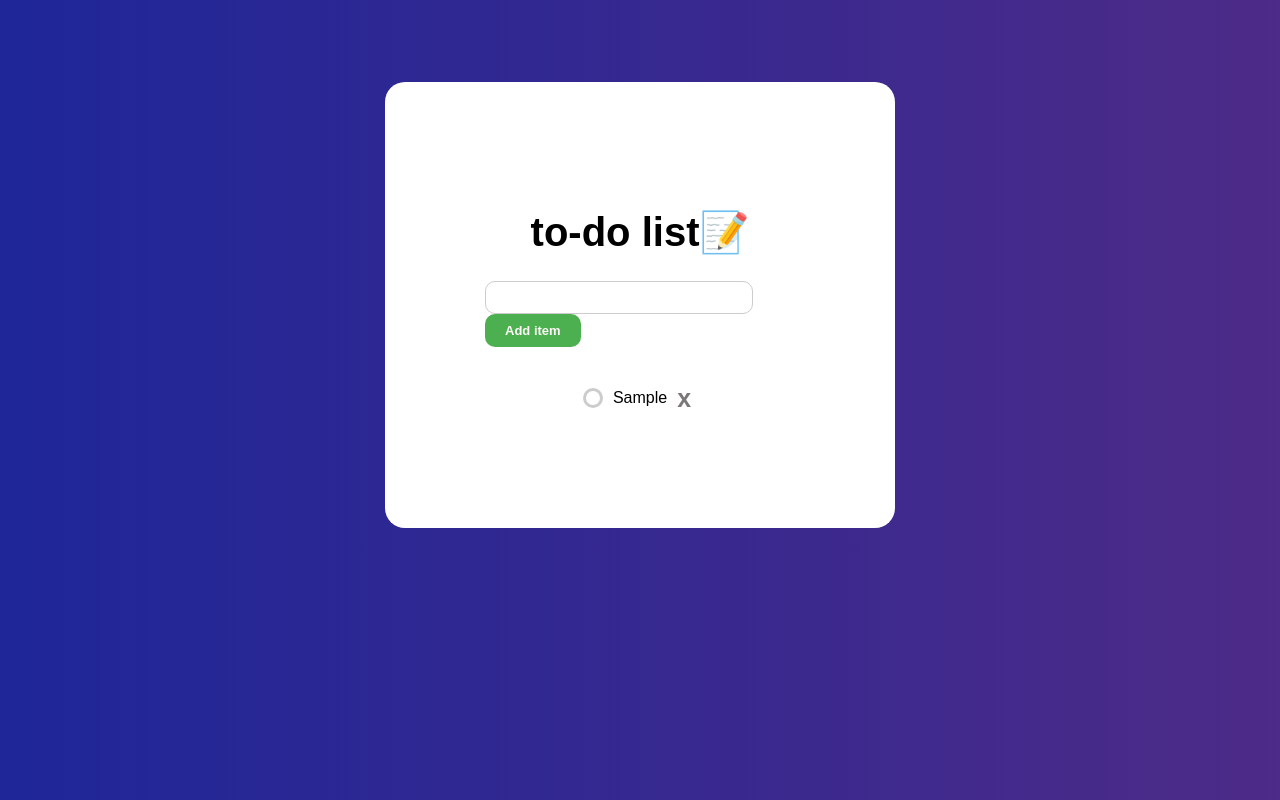
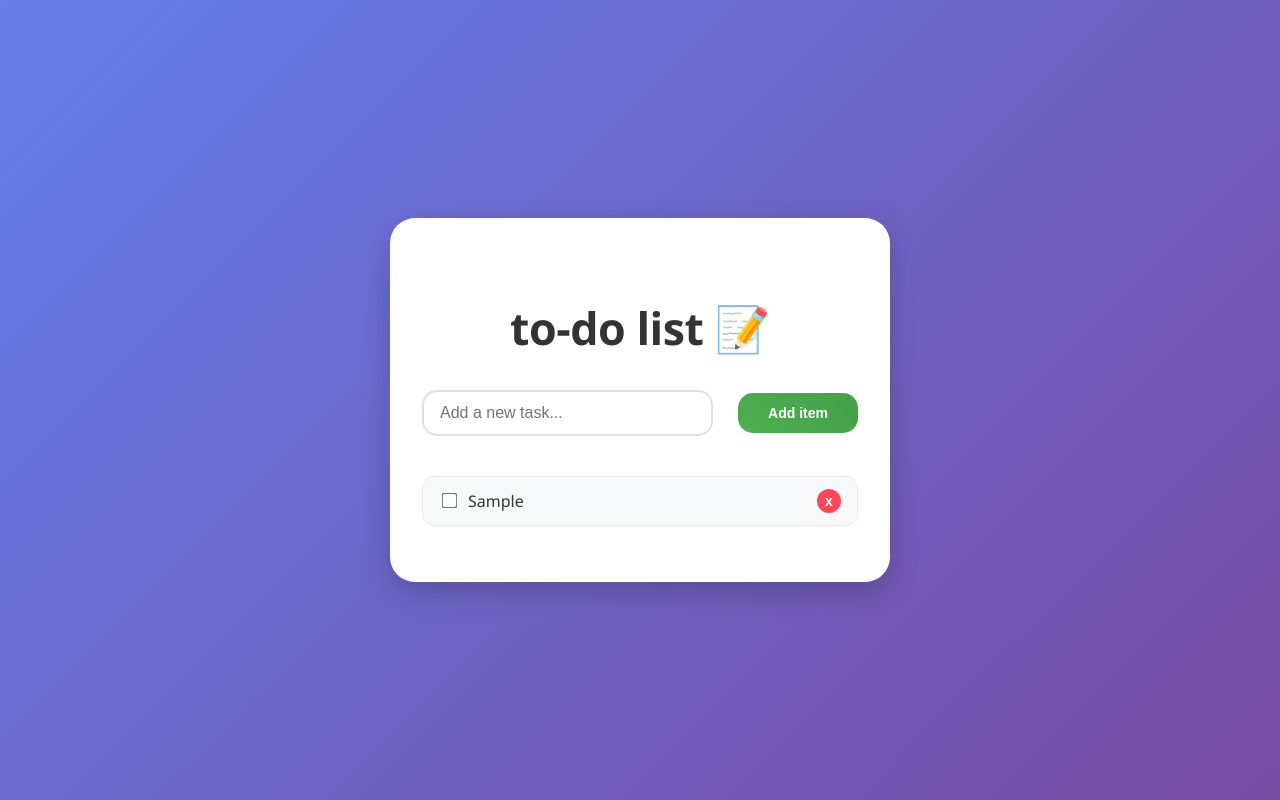
Before and after one commit to ibrahimadel7/To-do-list-, a plain HTML site: page index.html in a window 1280 px wide. Both pictures are taken after typing "Sample" into the empty fields and a click on the button "Add item". Drawn offline with nearby package versions, Linux system fonts and the light colour scheme.

Commit message:
more reponsive

```diff
--- a/index.html
+++ b/index.html
@@ -4,27 +4,21 @@
     <meta charset="UTF-8">
     <meta name="viewport" content="width=device-width, initial-scale=1.0">
     <link rel="stylesheet" href="style.css">
-
     <title>to do list</title>
 </head>
 <body>
     <div class="container">
-        <h1>to-do list📝</h1>
+        <h1>to-do list 📝</h1>
 
         <form>
-            <input type="text" id="item">
+            <input type="text" id="item" placeholder="Add a new task...">
+            <input type="button" value="Add item" onclick="addItem()" class="add-btn">
+        </form>
 
-            <input type="button" value="Add item" onclick="addItem()" class="add-btn">
+        <div id="list" class="list"></div>
+    </div>
 
-            <div id="list" class="list"></div>
-
-
-            </div>
-        </form>
-    </div>
-        <script src="https://cdn.jsdelivr.net/npm/canvas-confetti@1.9.2/dist/confetti.browser.min.js"></script>
-
-    <script src="index.js" ></script>
-
+    <script src="https://cdn.jsdelivr.net/npm/canvas-confetti@1.9.2/dist/confetti.browser.min.js"></script>
+    <script src="index.js"></script>
 </body>
 </html>
--- a/style.css
+++ b/style.css
@@ -1,112 +1,204 @@
-.container
-{
+.container {
     display: flex;
+    flex-direction: column;
     align-items: center;
-    flex-direction: column;
-    margin-top: 5%;
     justify-content: center;
+    background-color: white;
+    width: 100%;
+    max-width: 500px;
+    min-width: 320px;
+    padding: 3rem 2rem;
+    border-radius: 25px;
+    box-sizing: border-box;
+    margin: 20px;
+    box-shadow: 0 10px 30px rgba(0, 0, 0, 0.2);
+}
 
-    background-color: white;
-    width: 25%;
-    height: auto;
-
-    padding: 100px;
-    border-radius: 20px;
-}
-.container h1
-{
-    color: black;
-    font-size: 2.5rem;
-    margin-bottom: 25px;
-
-}
-body
-{
-    background-color: #f8cdda;
-    background-image: linear-gradient(to right, #1e2698, hsl(262, 52%, 35%));
-    font-family: Arial, sans-serif;
+body {
+    background: linear-gradient(135deg, #667eea 0%, #764ba2 100%);
+    font-family: 'Segoe UI', Tahoma, Geneva, Verdana, sans-serif;
     margin: 0;
-    padding: 20px;
+    padding: 0;
+    min-height: 100vh;
     display: flex;
     justify-content: center;
     align-items: center;
+    overflow-x: hidden;
 }
 
-.checked {
-        text-decoration: line-through;
-        color: gray;
+.container h1 {
+    font-size: clamp(2rem, 5vw, 2.8rem);
+    margin-bottom: 2rem;
+    color: #333;
+    text-align: center;
+    font-weight: 600;
+    letter-spacing: -0.5px;
 }
+
+.container input[type="text"] {
+    width: 100%;
+    max-width: 300px;
+    padding: 12px 16px;
+    border-radius: 15px;
+    border: 2px solid #e0e0e0;
+    margin-right: 10px;
+    margin-bottom: 10px;
+    box-sizing: border-box;
+    font-size: 16px;
+    transition: border-color 0.3s ease;
+}
+
+.container input[type="text"]:focus {
+    outline: none;
+    border-color: #4CAF50;
+}
+
+.add-btn {
+    background: linear-gradient(45deg, #4CAF50, #45a049);
+    color: white;
+    font-weight: 600;
+    font-size: 14px;
+    border: none;
+    padding: 12px 24px;
+    border-radius: 15px;
+    cursor: pointer;
+    transition: all 0.3s ease;
+    min-width: 120px;
+}
+
+.add-btn:hover {
+    background: linear-gradient(45deg, #45a049, #4CAF50);
+    transform: translateY(-1px);
+    box-shadow: 0 4px 12px rgba(76, 175, 80, 0.3);
+}
+
+/* Form styling */
+form {
+    display: flex;
+    flex-direction: column;
+    align-items: center;
+    width: 100%;
+    gap: 15px;
+}
+
+/* List styling */
+.list {
+    width: 100%;
+    margin-top: 2rem;
+}
+
+.list ul {
+    list-style: none;
+    padding: 0;
+    margin: 0;
+}
+
 .list li {
     display: flex;
     align-items: center;
-    margin-bottom: 10px;
-    list-style-type: none;
+    background: #f8f9fa;
+    margin: 8px 0;
+    padding: 12px 16px;
+    border-radius: 12px;
+    border: 1px solid #e9ecef;
+    transition: all 0.3s ease;
 }
-.container input[type="text"] {
-  border-radius: 10px;
-  padding: 8px;
-  width: 250px;
-  border: 1px solid #ccc;
-  margin-right: 0;
+
+.list li:hover {
+    background: #e9ecef;
+    transform: translateX(2px);
 }
-.list
-{
-  display: flex;
-  flex-direction: column;
-  justify-content: center;
-  align-items: center;
+
+.list input[type="checkbox"] {
+    margin-right: 12px;
+    transform: scale(1.2);
+    cursor: pointer;
 }
-.list li input[type="checkbox"] {
-    appearance: none;
-  -webkit-appearance: none; /* Safari/Chrome */
-  -moz-appearance: none; /* Firefox */
-    margin-right: 10px;
-    border: 3px solid #ccc;
+
+.list label {
+    flex: 1;
+    font-size: 16px;
+    color: #333;
+    cursor: pointer;
+    transition: all 0.3s ease;
+}
+
+.list label.checked {
+    text-decoration: line-through;
+    color: #888;
+    opacity: 0.7;
+}
+
+.remove-btn {
+    background: #ff4757;
+    color: white;
+    border: none;
     border-radius: 50%;
-    width: 20px;
-    height: 20px;
-    position: relative;
-}.list li input[type="checkbox"]:hover {
-    appearance: none;
-  -webkit-appearance: none; /* Safari/Chrome */
-  -moz-appearance: none; /* Firefox */
-    margin-right: 10px;
-    border: 3px solid #4CAF50;
-    border-radius: 50%;
-    width: 20px;
-    height: 20px;
-    position: relative;
-}
-.remove-btn {
-  all: unset !important;
-  cursor: pointer !important;
-  background: none !important;
-  color: #7b7878 !important;
-    font-weight: bold !important;
-  font-size: 25px !important;
-
-  padding: 5px 5px !important;
-  margin: 0 5px !important;
+    width: 24px;
+    height: 24px;
+    cursor: pointer;
+    font-size: 14px;
+    font-weight: bold;
+    transition: all 0.3s ease;
+    display: flex;
+    align-items: center;
+    justify-content: center;
 }
 
 .remove-btn:hover {
-  color: #982121 !important;
-}
-.add-btn {
-
-
-
-  background: #4CAF50 ;
-
-  color: rgb(253, 248, 248);
-  font-weight: bold;
-  font-size: 13px;
-  border: none;
-  padding: 9px 20px;
-  border-radius: 10px;
-  margin-left: 0;
+    background: #ff3838;
+    transform: scale(1.1);
 }
 
-.add-btn:hover {
-  background: #53c358;
+/* Responsive design for all devices */
+@media (max-width: 768px) {
+    .container {
+        margin: 10px;
+        padding: 2rem 1.5rem;
+        max-width: calc(100vw - 20px);
+    }
+
+    .container input[type="text"] {
+        max-width: 100%;
+        margin-right: 0;
+    }
+
+    form {
+        gap: 10px;
+    }
 }
+
+@media (max-width: 480px) {
+    .container {
+        padding: 1.5rem 1rem;
+        margin: 5px;
+    }
+
+    .container h1 {
+        margin-bottom: 1.5rem;
+    }
+
+    .list li {
+        padding: 10px 12px;
+        font-size: 14px;
+    }
+
+    .add-btn {
+        width: 100%;
+        padding: 14px 24px;
+    }
+}
+
+@media (min-width: 769px) {
+    form {
+        flex-direction: row;
+        justify-content: center;
+        align-items: center;
+        gap: 15px;
+    }
+
+    .container input[type="text"] {
+        margin-bottom: 0;
+        flex: 1;
+    }
+}
```
